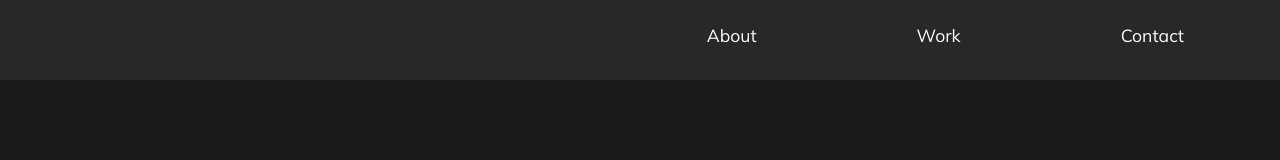
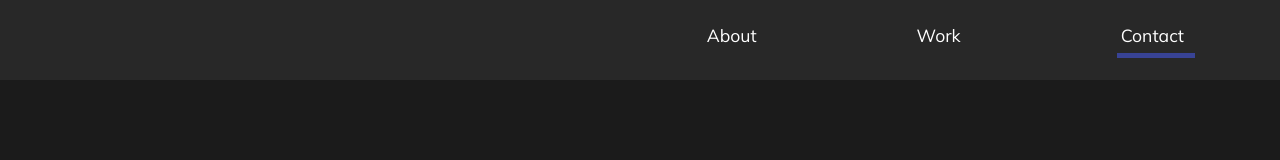
Before and after one commit to Marie20767/portfolio-site, a React (Create React App) app: page /contact in a window 1280 px wide. Shown: the top 160 px of the page. Built offline with nearby package versions, Linux system fonts and the light colour scheme.

Commit message:
Added nav animation

```diff
--- a/src/App.js
+++ b/src/App.js
@@ -12,7 +12,6 @@ import Nav from './components/Nav';
 import AboutSection from './pages/AboutSection';
 import MyWork from './pages/MyWork';
 import Contact from './pages/Contact';
-
 
 // TODO: media queries for different screens!
 // rename the app in the tab
--- a/src/animation.js
+++ b/src/animation.js
@@ -2,7 +2,7 @@ const showAnimation = {
   opacity: 1,
   y: 0,
   transition: {
-    duration: 0.65,
+    duration: 0.55,
   },
 };
 
--- a/src/components/Nav.js
+++ b/src/components/Nav.js
@@ -1,18 +1,36 @@
+// Import styles
 import styled from 'styled-components';
-import { Link } from 'react-router-dom';
+// Import React Router Link and Location
+import { Link, useLocation } from 'react-router-dom';
+// Import animations
+import { motion } from 'framer-motion';
 
 const Nav = () => {
+  const { pathname } = useLocation();
+
   return (
     <StyledNav>
       <ul>
         <li>
           <Link to="/">About</Link>
+          <Line
+            transition={{ duration: 0.15 }}
+            initial={{ width: '0%' }}
+            animate={{ width: pathname === '/' ? '35%' : '0%' }} />
         </li>
         <li>
           <Link to="/work">Work</Link>
+          <Line
+            transition={{ duration: 0.15 }}
+            initial={{ width: '0%' }}
+            animate={{ width: pathname === '/work' ? '35%' : '0%' }} />
         </li>
         <li>
           <Link to="/contact">Contact</Link>
+          <Line
+            transition={{ duration: 0.15 }}
+            initial={{ width: '0%' }}
+            animate={{ width: pathname === '/contact' ? '35%' : '0%' }} />
         </li>
       </ul>
     </StyledNav>
@@ -47,4 +65,13 @@ const StyledNav = styled.nav`
   }
 `;
 
+const Line = styled(motion.div)`
+  height: 0.3rem;
+  width: 0%;
+  position: absolute;
+  background-color: #384395;
+  bottom: -40%;
+  left: 70%;
+`;
+
 export default Nav;
--- a/src/components/Wave.js
+++ b/src/components/Wave.js
@@ -11,7 +11,7 @@ const Wave = () => {
         initial={{ pathLength: 0, pathOffset: 1 }}
         animate={{ pathLength: 1, pathOffset: 0 }}
         transition={{ duration: 0.65 }}
-        exit={{ pathLength: 0, pathOffset: 1, transition: { duration: 0.65 } }}
+        exit={{ pathLength: 0, pathOffset: 1, transition: { duration: 0.75 } }}
         d="M1440 27.4774C1352.73 19.8184 1122.41 49.0556 899.331 227.276C620.48 450.052 354.282 355.647 170.328 185.318C23.165 49.0556 -4.21721 8.32998 0.487081 5"
         stroke="#bc5481"
         strokeOpacity="0.3"
```
